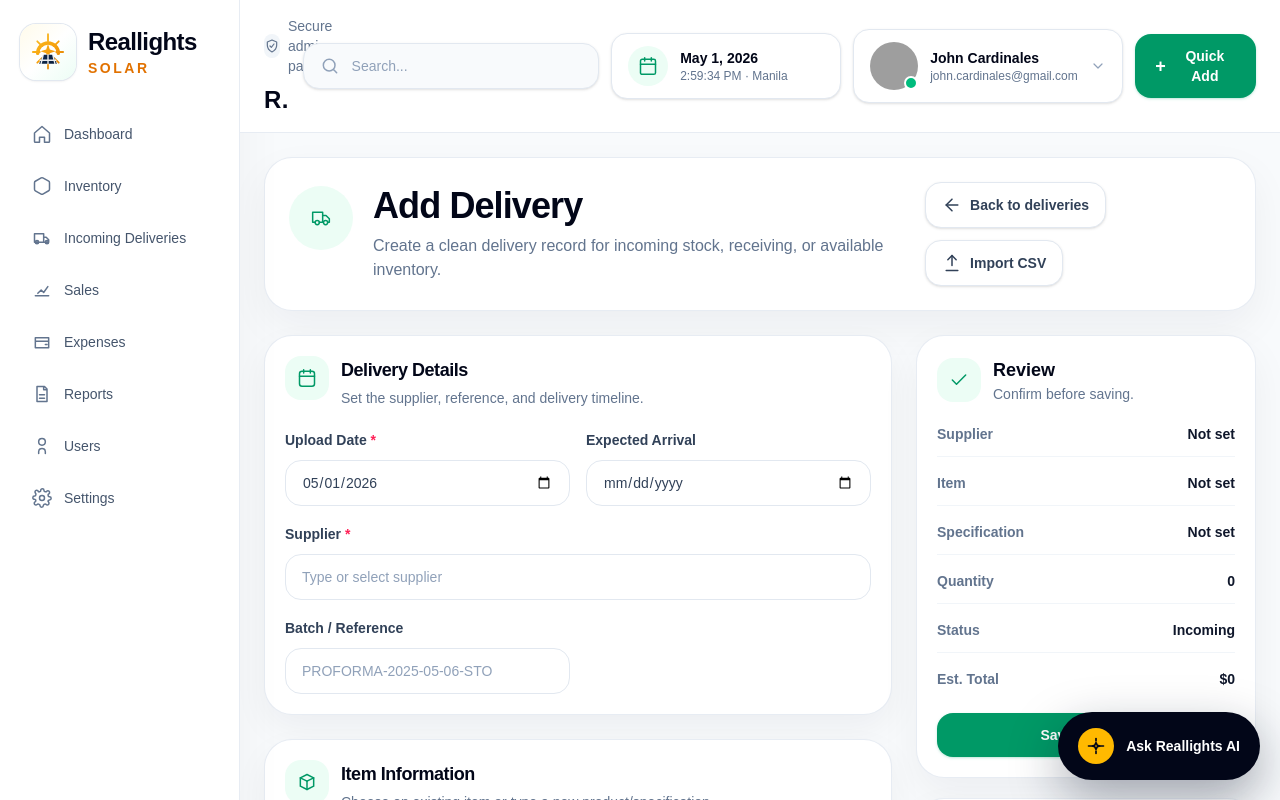
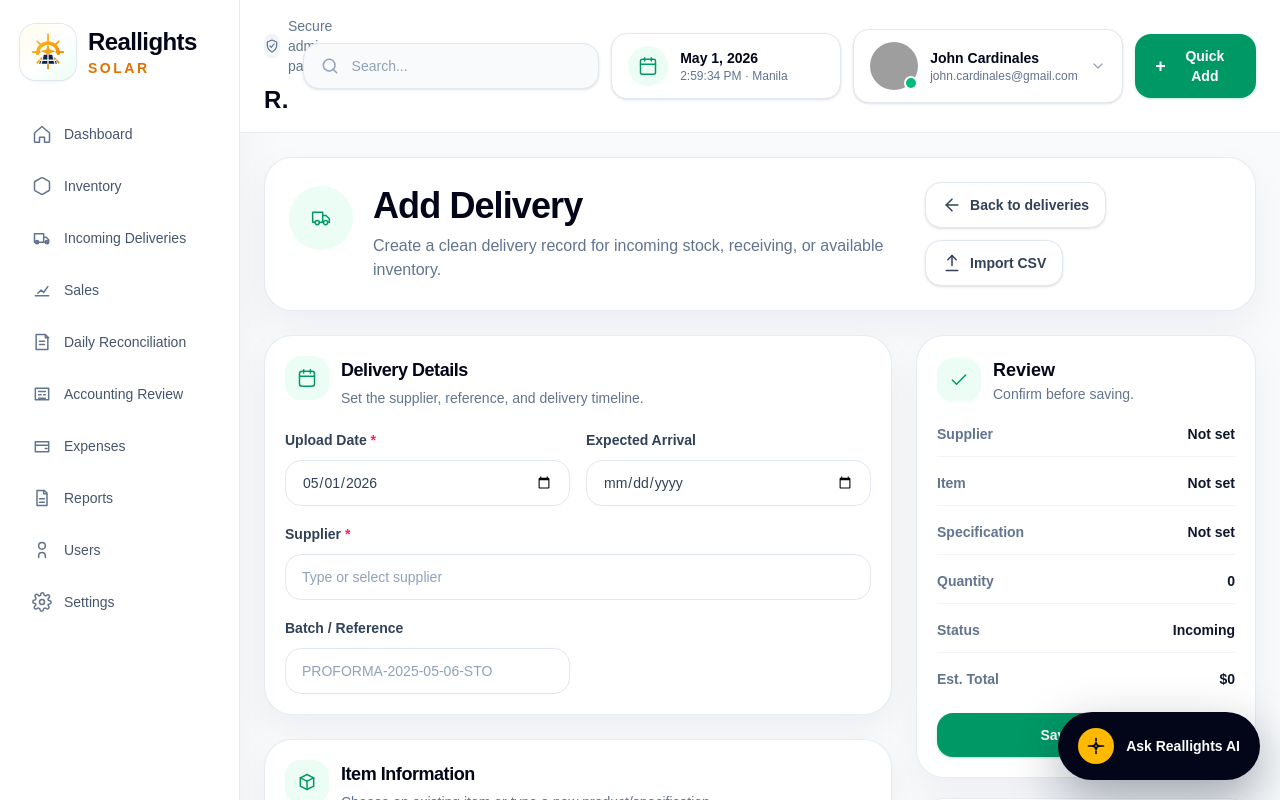
Before and after one commit to johncardinales-cpu/realight-dashboard, a Next.js app: page /add-delivery in a window 1280 px wide. Shown: the top 800 px of the page. Built offline with nearby package versions, Linux system fonts and the light colour scheme; grey boxes are pictures that could not be loaded.

Commit message:
Add reconciliation and accounting review to sidebar

```diff
--- a/components/sidebar.tsx
+++ b/components/sidebar.tsx
@@ -8,6 +8,8 @@ const navItems = [
   { label: "Inventory", href: "/inventory", icon: "M21 16V8a2 2 0 0 0-1-1.73l-7-4a2 2 0 0 0-2 0l-7 4A2 2 0 0 0 3 8v8a2 2 0 0 0 1 1.73l7 4a2 2 0 0 0 2 0l7-4A2 2 0 0 0 21 16Z" },
   { label: "Incoming Deliveries", href: "/incoming-deliveries", icon: "M3 7h11v10H3V7Zm11 4h3l3 3v3h-6v-6Zm-8 8a2 2 0 1 0 0-4 2 2 0 0 0 0 4Zm12 0a2 2 0 1 0 0-4 2 2 0 0 0 0 4Z" },
   { label: "Sales", href: "/sales", icon: "M4 19h16M7 16l4-4 3 3 5-7" },
+  { label: "Daily Reconciliation", href: "/daily-reconciliation", icon: "M9 11h6M9 15h6M8 3h8l3 3v15H5V3h3Zm8 0v4h4" },
+  { label: "Accounting Review", href: "/accounting-review", icon: "M4 5h16v14H4V5Zm4 4h8M8 13h3M14 13h2M8 17h8" },
   { label: "Expenses", href: "/expenses", icon: "M4 7h16v12H4V7Zm0 4h16M16 15h2" },
   { label: "Reports", href: "/reports", icon: "M6 3h9l3 3v15H6V3Zm8 0v4h4M9 13h6M9 17h6" },
   { label: "Users", href: "/users", icon: "M16 21v-2a4 4 0 0 0-8 0v2M12 11a4 4 0 1 0 0-8 4 4 0 0 0 0 8Z" },
```
